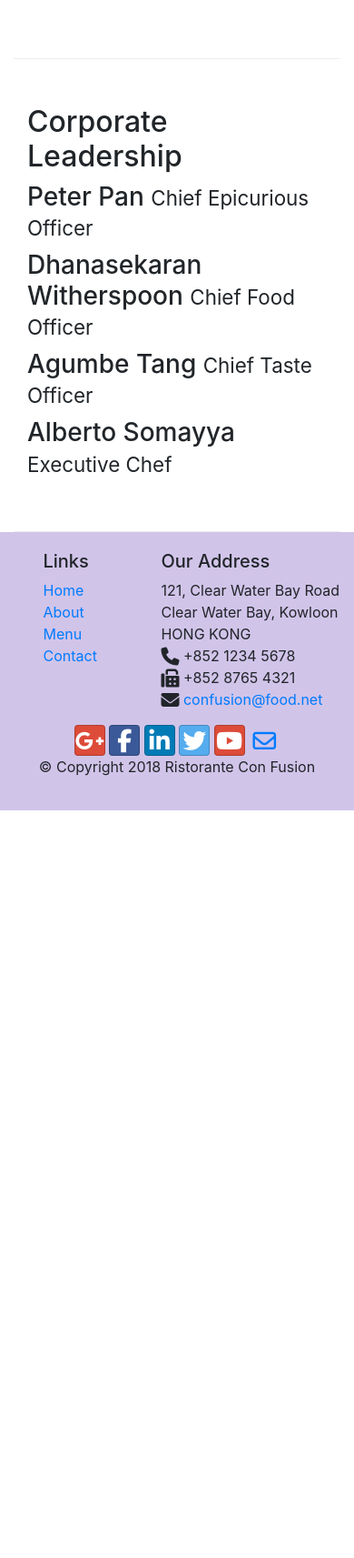
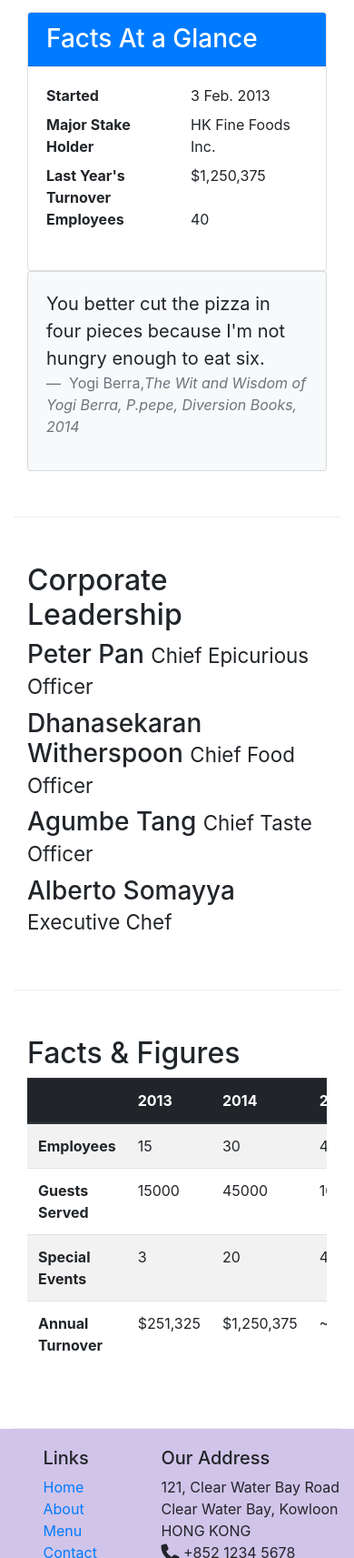
Before and after one commit to phuyalb16/bootstrap-test, a website: page aboutus.html in a window 390 px wide. Shown: the part 1037-2750 px from the top of the page at 91% size. Before the commit the page ends 1928 px from the top, so only its background shows below. Drawn offline with nearby package versions, Linux system fonts and the light colour scheme.

Commit message:
bootstrap card

```diff
--- a/aboutus.html
+++ b/aboutus.html
@@ -61,7 +61,34 @@
                 <p>Started in 2010, Ristorante con Fusion quickly established itself as a culinary icon par excellence in Hong Kong. With its unique brand of world fusion cuisine that can be found nowhere else, it enjoys patronage from the A-list clientele in Hong Kong.  Featuring four of the best three-star Michelin chefs in the world, you never know what will arrive on your plate the next time you visit us.</p>
                 <p>The restaurant traces its humble beginnings to <em>The Frying Pan</em>, a successful chain started by our CEO, Mr. Peter Pan, that featured for the first time the world's best cuisines in a pan.</p>
             </div>
-            <div class = "col-sm-auto">
+            <div class = "col-sm">
+              <div class="card">
+                <h3 class="card-header bg-primary text-white">Facts At a Glance</h3>
+                <div class="card-body">
+                  <dl class="row">
+                    <dt class="col-6">Started</dt>
+                    <dd class="col-6">3 Feb. 2013</dd>
+                    <dt class="col-6">Major Stake Holder</dt>
+                    <dd class="col-6">HK Fine Foods Inc.</dd>
+                    <dt class="col-6">Last Year's Turnover</dt>
+                    <dd class="col-6">$1,250,375</dd>
+                    <dt class="col-6">Employees</dt>
+                    <dd class="col-6">40</dd>
+                  </dl>
+                </div>
+              </div>
+            </div>
+            <div class="col-12">
+              <div class="card card-body bg-light">
+                <blockquote class="blockquote">
+                  <p class="mb-0">You better cut the pizza in four pieces because I'm not hungry enough to eat six.
+                  </p>
+                  <footer class="blockquote-footer">
+                    Yogi Berra,<cite title="Source Title">The Wit and Wisdom of Yogi Berra, P.pepe, Diversion Books, 2014
+                    </cite>
+                  </footer>
+                </blockquote>
+              </div>
             </div>
         </div>
 
@@ -87,7 +114,50 @@
                 </div>
             </div>
        </div>
-
+       <div class="row row-content">
+         <div class="col-12 col-sm-9">
+           <h2> Facts &amp; Figures</h2>
+            <div class="table-responsive">
+              <table class="table table-striped">
+                  <thead class="thead-dark">
+                      <tr>
+                          <th>&nbsp;</th>
+                          <th>2013</th>
+                          <th>2014</th>
+                          <th>2015</th>
+                      </tr>
+                  </thead>
+                  <tbody>
+                      <tr>
+                          <th>Employees</th>
+                          <td>15</td>
+                          <td>30</td>
+                          <td>40</td>
+                      </tr>
+                      <tr>
+                          <th>Guests Served</th>
+                          <td>15000</td>
+                          <td>45000</td>
+                          <td>100,000</td>
+                      </tr>
+                      <tr>
+                          <th>Special Events</th>
+                          <td>3</td>
+                          <td>20</td>
+                          <td>45</td>
+                      </tr>
+                      <tr>
+                          <th>Annual Turnover</th>
+                          <td>$251,325</td>
+                          <td>$1,250,375</td>
+                          <td>~$3,000,000</td>
+                      </tr>
+                  </tbody>
+              </table>
+          </div>
+         </div>
+         <div class="col-12 col-sm-3"></div>
+       </div>
     </div>
 
     <footer class="footer">
```
